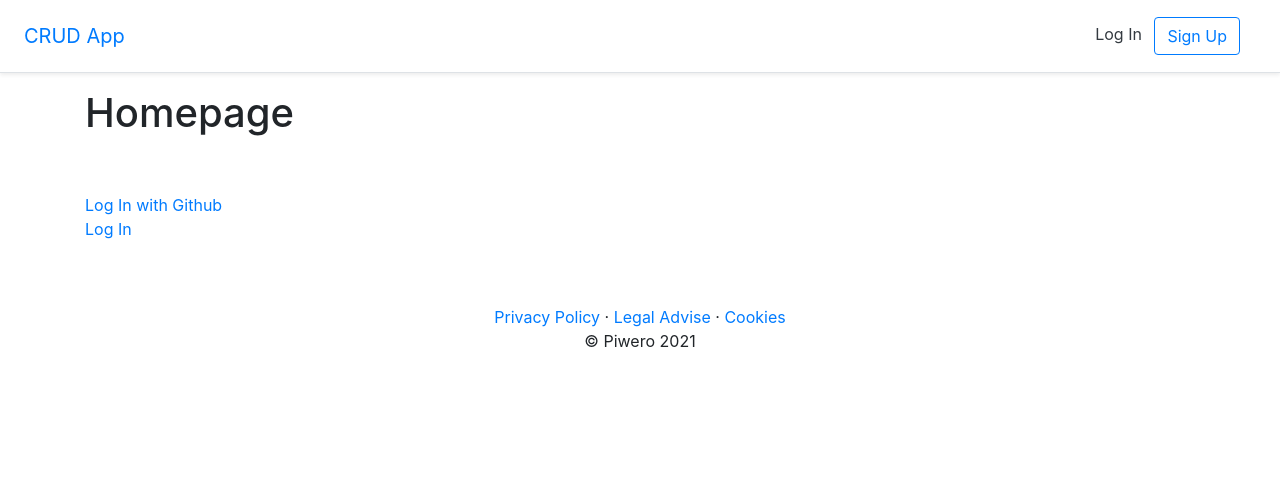
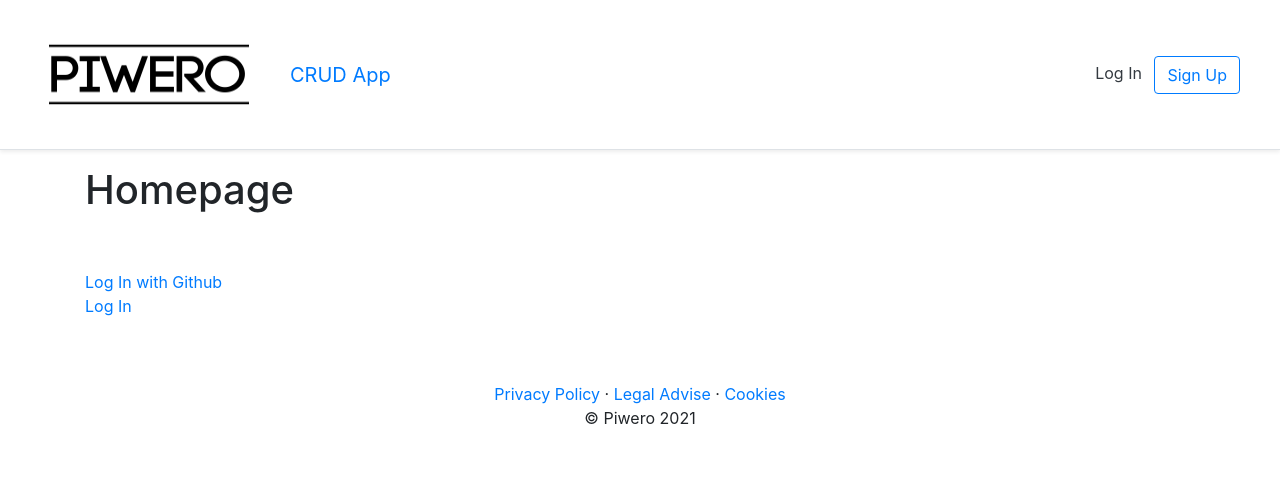
Before and after one commit to Piwero/crud_auth_github, a Django app: page / in a window 1280 px wide. Shown: the top 477 px of the page. Run offline with Django 3.2, Linux system fonts and the light colour scheme; some libraries are stand-ins or nearby versions.

Commit message:
add piwero logo

```diff
--- a/templates/account/base.html
+++ b/templates/account/base.html
@@ -13,11 +13,15 @@
     <!-- Fixed navbar -->
     <div class="d-flex flex-column flex-md-row align-items-center p-3 px-md-4
      mb-3 bg-white border-bottom shadow-sm">
+     <a class="navbar-brand" href="https://github.com/Piwero">
+        <img src="{% static 'images/piwero-logo.png' %}" width="250" height="107" alt="logo">
+    </a>
       <a href="{% url 'home' %}" class="navbar-brand my-0 mr-md-auto
       font-weight-normal">CRUD App</a>
       <nav class="my-2 my-md-0 mr-md-3">
+
         {% if user.is_authenticated %}
-         <a class="p-2 text-dark" href="{% url 'edit-profile' %}">Edit Profile</a>
+         <a class="p-2 text-dark " href="{% url 'edit-profile' %}">Edit Profile</a>
           <a class="p-2 text-dark" href="{% url 'account_logout' %}">Log Out</a>
         {% else %}
           <a class="p-2 text-dark" href="{% url 'login' %}">Log In</a>
@@ -28,12 +32,12 @@
     </div>
   </header>
   <div class="container">
-    {% block content %}
-    {% endblock content %}
 
+        {% block content %}
+          {% endblock content %}
 
     <!-- Footer -->
-    <footer class="footer text-faded text-center py-5">
+    <footer class="footer text-faded text-center col-md-12 py-5">
       <div class="container">
         <p class="m-0">
 	        <a href="#" class="link">
--- a/templates/home.html
+++ b/templates/home.html
@@ -10,7 +10,9 @@
 <h2>Welcome {{ user.username }}!!!</h2>
 <br>
 <br>
+{% if user.first_name and user.last_name or user.age or user.email or user.phone_number or user.address %}
 <h3>Personal Details</h3>
+{% endif %}
 {% if user.first_name and user.last_name %}<p>You are <strong>  {{ user.first_name|title }} {{ user.last_name|title }}.</strong></p> {% endif %}
 {% if user.age %} <p>You are <strong> {{ user.age}} </strong></p> {% endif %}
 {% if user.email %} <p>Your email address is: <strong>{{ user.email }}.</strong> </p> {% endif %}
```
Also changed, not shown: static/images/piwero-logo.png (added).
